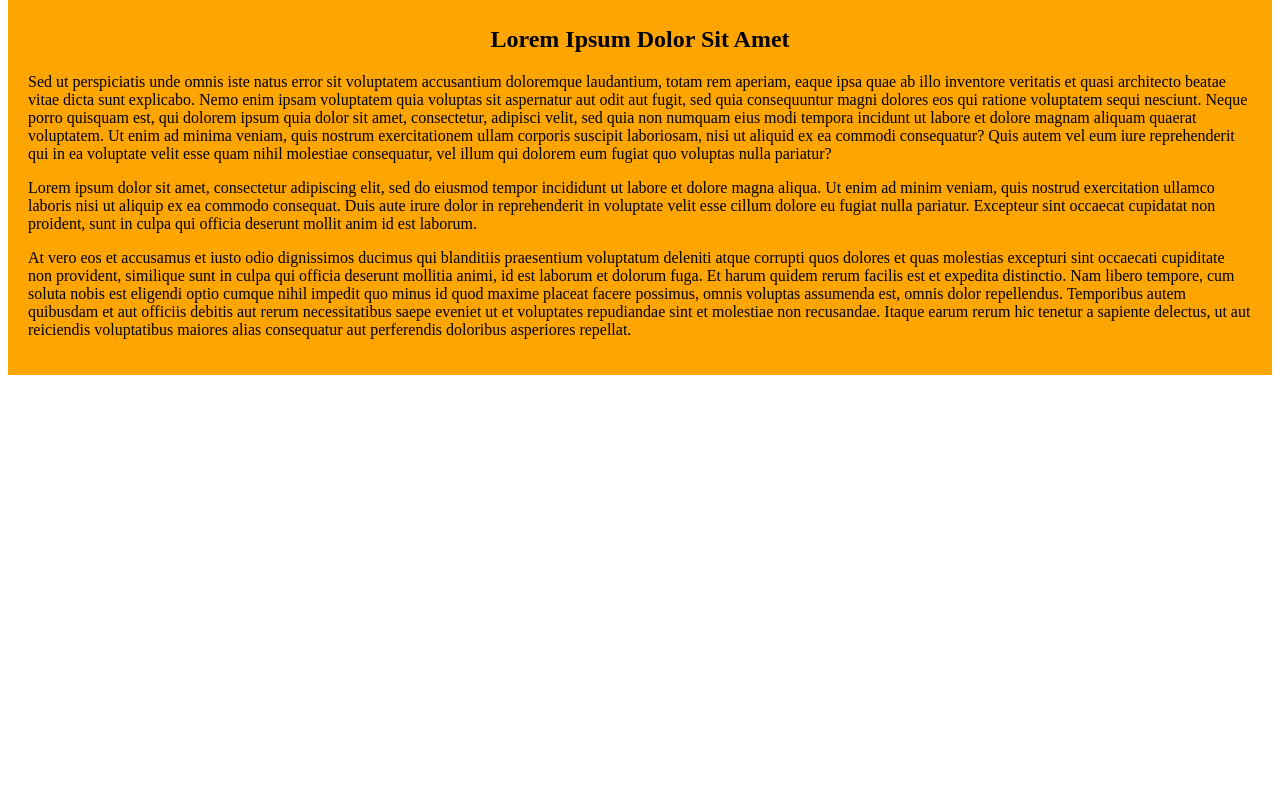
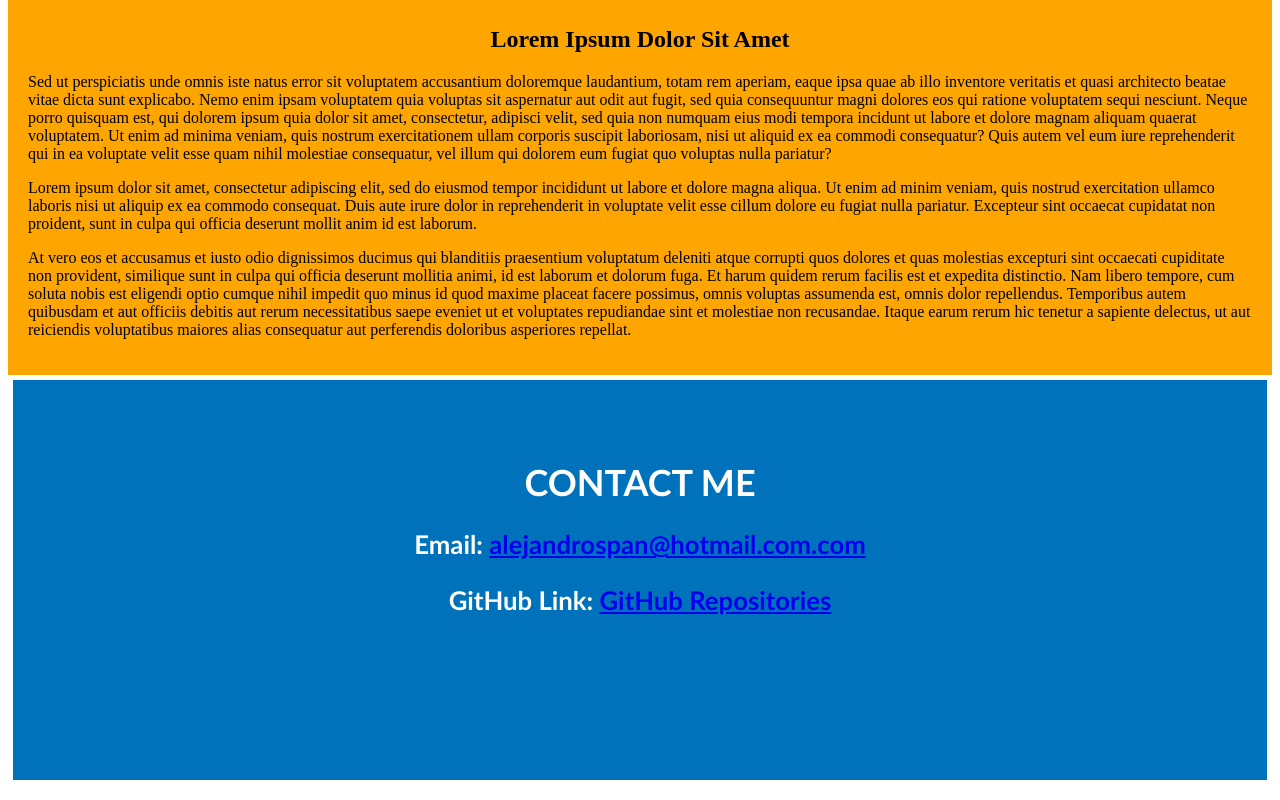
Before and after one commit to z20axa/React_Portfolio, a React (Create React App) app: page / in a window 1280 px wide. Shown: the part 309-1109 px from the top of the page. Before the commit the page ends 800 px from the top, so only its background shows below. Built offline with nearby package versions, Linux system fonts and the light colour scheme.

Commit message:
Adds footer js component, footer css, and import to app js files

```diff
--- a/src/App.js
+++ b/src/App.js
@@ -3,6 +3,7 @@ import React from "react";
 import Header from "./components/Header";
 import Section from "./components/Section";
 import Navbar from "./components/Navbar";
+import Footer from "./components/Footer";
 
 // App function declaration
 function App() {
@@ -12,6 +13,7 @@ function App() {
       <Navbar />
 
       <Section />
+      <Footer />
     </div>
   );
 }
--- /dev/null
+++ b/src/components/Footer.js
@@ -0,0 +1,18 @@
+import React from 'react';
+import '../styles/Footer.css';
+
+function Footer() {
+  return (
+    <section class="contact-me" id="contact-me">
+    <h2>CONTACT ME</h2>
+    <h3>
+        <strong>Email:</strong> <a href="#">alejandrospan@hotmail.com.com</a>
+    </h3>
+    <h3><strong>GitHub Link:</strong> <a href="https://github.com/z20axa?tab=repositories"
+            target="_blank">GitHub Repositories</a>
+    </h3>
+</section>
+  );
+}
+
+export default Footer;
--- /dev/null
+++ b/src/styles/Footer.css
@@ -0,0 +1,20 @@
+.contact-me   {
+    margin-bottom: 15px;
+    padding: 50px;
+    height: 300px;
+    font-family: 'Gill Sans', 'Gill Sans MT', Calibri, 'Trebuchet MS', sans-serif;
+    background-color: #0072bb;
+    color: #ffffff;
+    font-size: 22px;
+    border-width: 5px;
+    border-style: solid;
+}
+
+.contact-me h2  {
+    margin-bottom: 10px;
+    font-size: 36px;
+}
+
+#contact-me{
+    text-align: center;
+}
```
